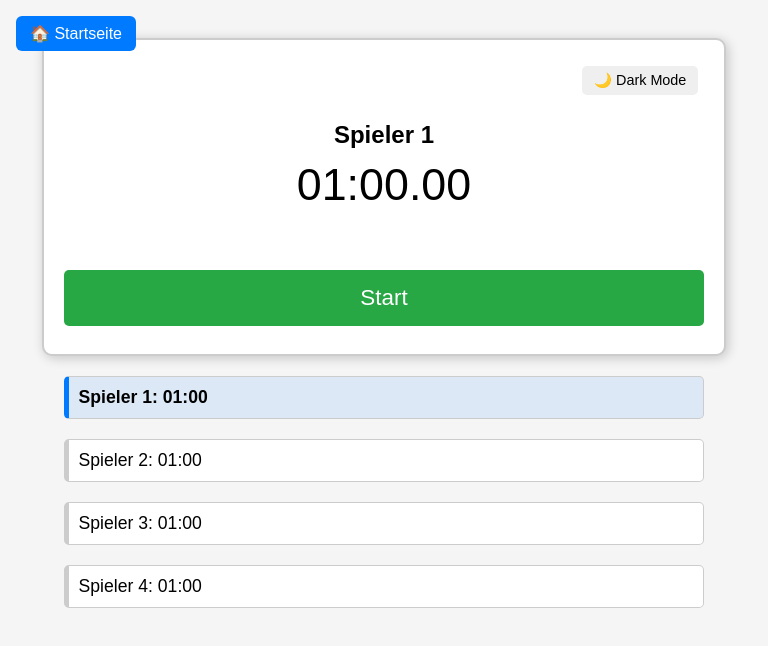
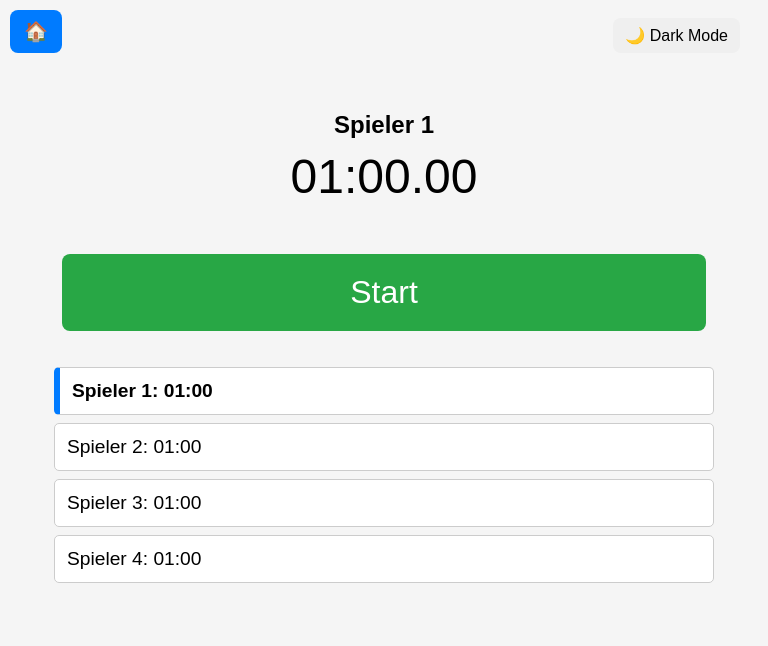
Before and after one commit to AKAu101/Escape-from-Tartaros-Timer, a plain HTML site: page timer.html in a window 768 px wide. Drawn offline with Linux system fonts and the light colour scheme.

Commit message:
Anpassung für Smartphones
Die Webseite wurde von ihren Elementen an Smartphones angepasst

```diff
--- a/timer.html
+++ b/timer.html
@@ -26,22 +26,20 @@
             font-family: sans-serif;
             background-color: var(--bg);
             color: var(--text);
+            margin: 0;
+            padding: 0;
             display: flex;
-            justify-content: center;
-            align-items: flex-start;
-            padding: 40px;
+            flex-direction: column;
+            align-items: center;
             transition: background-color 0.3s, color 0.3s;
         }
 
         .main {
-            background: var(--card);
-            border: 2px solid var(--border);
-            border-radius: 10px;
-            padding: 30px;
+            width: 100%;
+            max-width: 600px;
+            padding: 20px;
+            box-sizing: border-box;
             text-align: center;
-            box-shadow: 2px 2px 12px rgba(0,0,0,0.2);
-            margin-right: 40px;
-            min-width: 300px;
         }
 
         h2 {
@@ -59,159 +57,130 @@
         }
 
         button {
-            font-size: 1.1em;
-            padding: 10px 20px;
-            margin: 6px;
+            font-size: 1.2em;
+            padding: 16px 24px;
+            margin: 8px;
+            border-radius: 8px;
+            border: none;
             cursor: pointer;
-            border-radius: 5px;
-            border: none;
+            transition: background-color 0.2s ease;
         }
 
         #stopNextBtn {
-            font-size: 1.4em;
-            padding: 15px 30px;
+            font-size: 2em;
+            padding: 20px 30px;
             background-color: var(--highlight);
             color: white;
+            width: 100%;
         }
 
         #pauseBtn, #resetBtnIcon {
-            font-size: 1.4em;
-            padding: 15px 25px;
             background-color: var(--highlight);
             color: white;
+            font-size: 1.5em;
+            width: 48%;
         }
 
         #startResetBtn.start-only {
-            font-size: 1.4em;
-            padding: 15px 30px;
+            font-size: 2em;
+            padding: 20px 30px;
             background-color: var(--start-green);
             color: white;
-            display: inline-block;
-            margin-top: 40px;
+            margin-top: 30px;
+            width: 100%;
         }
 
         .sidebar {
-            min-width: 180px;
+            width: 100%;
+            max-width: 600px;
+            padding: 0 20px;
+            box-sizing: border-box;
         }
 
         .player-time {
             background: var(--card);
             border: 1px solid var(--border);
-            border-left: 5px solid var(--border);
-            padding: 10px;
-            margin-bottom: 10px;
+            padding: 12px;
+            margin: 8px 0;
             border-radius: 5px;
-            transition: background-color 0.3s, border-color 0.3s;
+            font-size: 1.2em;
         }
 
         .player-time.active {
-            border-left-color: var(--highlight);
-            background-color: rgba(0, 123, 255, 0.1);
+            border-left: 6px solid var(--highlight);
             font-weight: bold;
         }
 
         .top-controls {
-            margin-bottom: 20px;
-            text-align: right;
+            width: 100%;
+            display: flex;
+            justify-content: flex-end;
+            padding: 10px 20px;
+            box-sizing: border-box;
         }
 
         .toggle {
-            padding: 6px 12px;
-            font-size: 0.9em;
+            font-size: 1em;
+            padding: 8px 12px;
         }
 
         .button-group {
             display: flex;
-            justify-content: center;
+            justify-content: space-between;
             flex-wrap: wrap;
+            gap: 10px;
+            margin-top: 10px;
         }
 
-        @media (max-width: 768px) {
-            body {
-                flex-direction: column;
-                align-items: center;
-                padding: 20px;
-            }
-
-            .main, .sidebar {
-                width: 90%;
-                margin: 10px 0;
-            }
-
-            .main {
-                padding: 20px;
-            }
-
-            .sidebar {
-                display: flex;
-                flex-direction: column;
-                gap: 10px;
-            }
-
-            .time {
-                font-size: 2.8em;
-            }
-
-            #stopNextBtn {
-                font-size: 2em;
-                padding: 24px 32px;
-                background-color: var(--highlight);
-                color: white;
-                width: 100%;
-                max-width: 100%;
-                margin-bottom: 12px;
-            }
-
-            #pauseBtn,
-            #resetBtnIcon,
-            #startResetBtn {
-                width: 100%;
-                font-size: 1.6em;
-                padding: 18px;
-                margin: 8px 0;
-            }
-
-            .button-group {
-                flex-direction: column;
-                align-items: center;
-            }
-
-            .player-time {
-                font-size: 1.1em;
-            }
-        }
-
-        /* Neuer Button oben links */
         .back-button {
-            position: absolute;
-            top: 16px;
-            left: 16px;
+            position: fixed;
+            top: 10px;
+            left: 10px;
             background-color: var(--highlight);
             color: white;
             text-decoration: none;
-            padding: 8px 14px;
-            border-radius: 6px;
-            font-size: 1em;
+            padding: 10px 14px;
+            border-radius: 8px;
+            font-size: 1.2em;
             z-index: 999;
-            transition: background-color 0.3s;
         }
 
         .back-button:hover {
             background-color: #0056b3;
         }
+
+        @media (min-width: 768px) {
+            .main, .sidebar {
+                max-width: 700px;
+            }
+
+            #stopNextBtn {
+                width: auto;
+            }
+
+            .button-group {
+                justify-content: center;
+            }
+
+            #pauseBtn, #resetBtnIcon {
+                width: auto;
+            }
+        }
     </style>
 </head>
 <body>
 
-<!-- Zurück zur Startseite Button mit Haus-Icon -->
-<a href="/index.html" class="back-button">🏠 Startseite</a>
+<!-- Haus-Button -->
+<a href="/index.html" class="back-button">🏠</a>
+
+<div class="top-controls">
+    <button class="toggle" onclick="toggleDarkMode()">🌙 Dark Mode</button>
+</div>
 
 <div class="main">
-    <div class="top-controls">
-        <button class="toggle" onclick="toggleDarkMode()">🌙 Dark Mode</button>
-    </div>
     <h2 id="player">Spieler 1</h2>
     <div class="time" id="display">01:00.00</div>
+
     <div class="buttons">
         <div class="button-group">
             <button id="startResetBtn" class="start-only" onclick="handleStartReset()">Start</button>
```
Also changed, not shown: index.html (+27 -6 lines).
